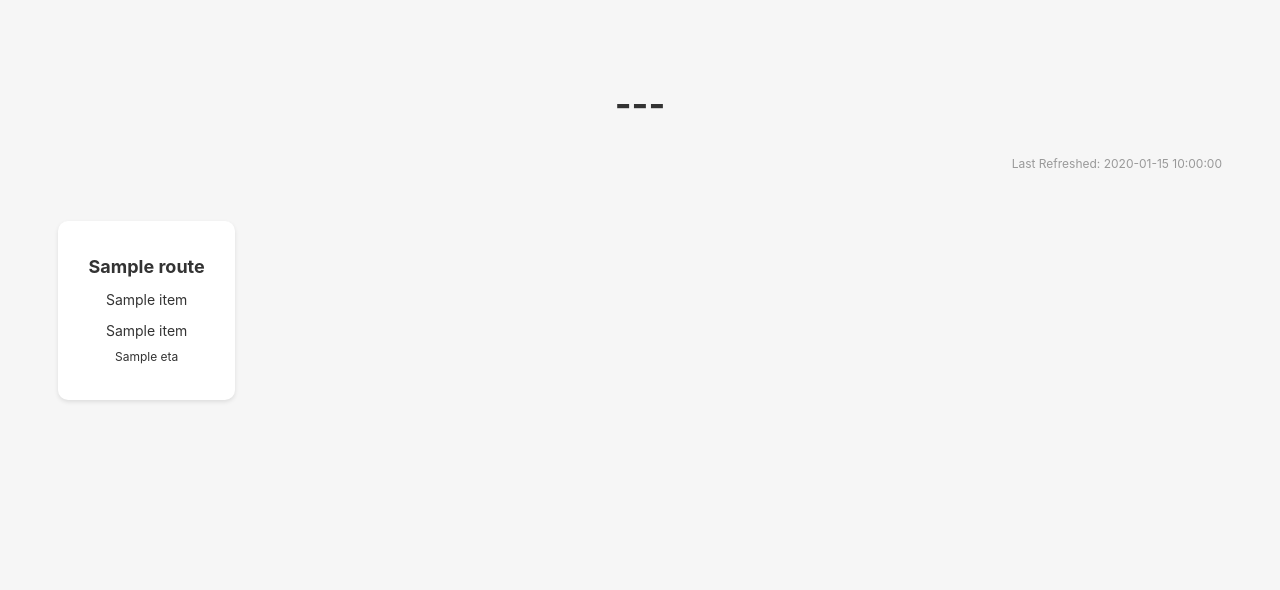
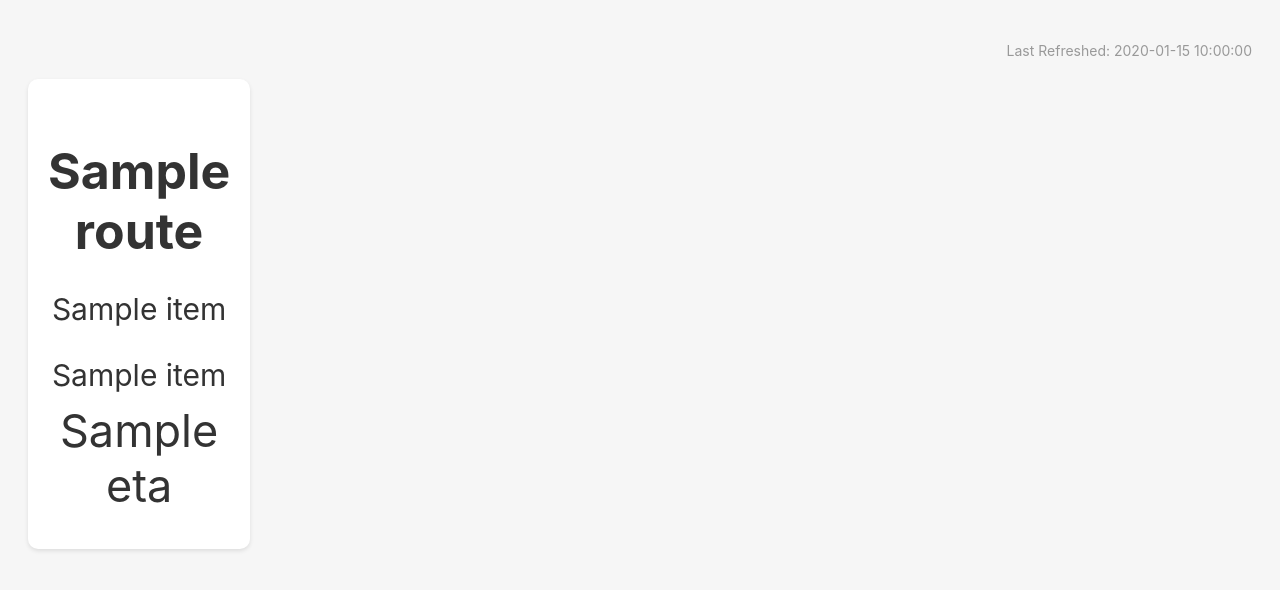
Before and after one commit to ashvanje/eta-dashboard, a Flask app: template templates/dashboard.html in a window 1280 px wide. Shown: the top 590 px of the page. Run offline with Flask 3, Linux system fonts and the light colour scheme; the template is opened without the code that fills it: most values are stand-ins (such as "Sample title", 1, 10 or a date in 2020).

Commit message:
updated frontend

```diff
--- a/templates/dashboard.html
+++ b/templates/dashboard.html
@@ -7,21 +7,20 @@
             background-color: #F6F6F6;
             color: #333;
             font-family: "SF Pro Text", Arial, sans-serif;
-            padding: 50px;
+            padding: 20px;
             text-align: center;
         }
 
         h1 {
             color: #333;
-            font-size: 36px;
-            margin-bottom: 30px;
-            text-shadow: none;
+            font-size: 26px;
+            margin-bottom: 20px;
         }
 
         .grid-container {
             display: grid;
             grid-gap: 20px;
-            margin-top: 50px;
+            margin-top: 20px;
         }
 
         .grid-item {
@@ -32,13 +31,17 @@
             text-align: center;
         }
 
+        .grid-item.highlight {
+            background-color: #EAF5FF;
+        }
+
         .grid-item h2 {
-            font-size: 18px;
+            font-size: 50px;
             margin-bottom: 10px;
         }
 
         .grid-item p {
-            font-size: 14px;
+            font-size: 30px;
             margin-bottom: 5px;
         }
 
@@ -50,14 +53,19 @@
 
         .grid-item ul li {
             list-style-type: none;
-            font-size: 12px;
+            font-size: 45px;
             margin-bottom: 3px;
             text-align: center;
         }
 
+        .grid-item ul li.highlight {
+            color: red;
+            font-weight: bold;
+        }
+
         #last-refreshed-time {
             text-align: right;
-            font-size: 12px;
+            font-size: 14px;
             color: #999;
         }
 
@@ -93,7 +101,6 @@
 </head>
 
 <body>
-<h1>---</h1>
 <p id="last-refreshed-time">Last Refreshed: {{ last_refreshed_time }}</p>
 <div class="grid-container">
     {% for item in eta %}
```
